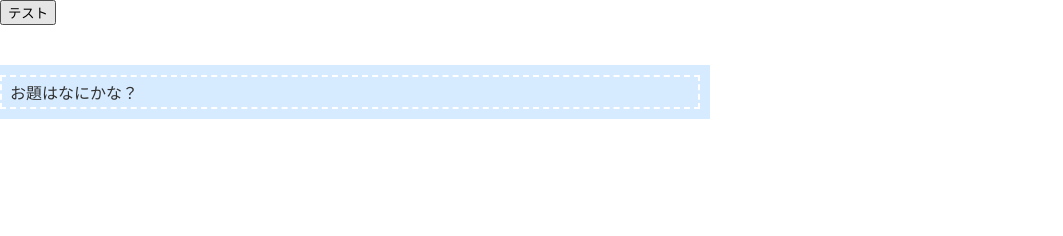
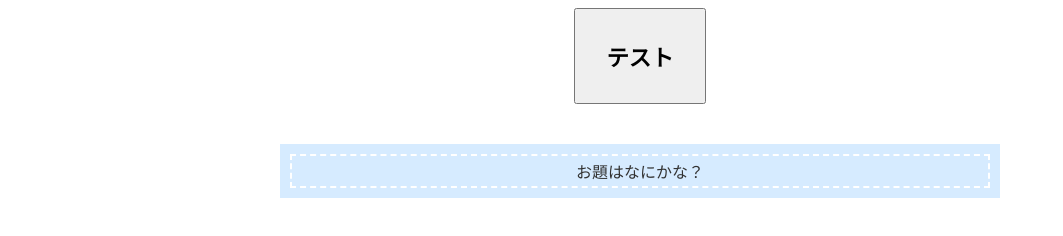
Before and after one commit to T-maruNa/test, a plain HTML site: page index.html in a window 1280 px wide. Shown: the whole page, without its empty margins (0-1063 px from the left). Drawn offline with Linux system fonts and the light colour scheme.

Commit message:
Update style.css

```diff
--- a/css/style.css
+++ b/css/style.css
@@ -6,13 +6,22 @@ body {
   margin-left : auto;
   width:700px;
 
-  margin: 0;
   height: 100vh;
 
+  text-align:center;
   align-items: center;
   justify-content: center;
 
   font-family: Helvetica neue, roboto;
+}
+button {
+  /* 文字サイズを1.4emに指定 */
+	font-size: 1.4em;
+	/* 文字の太さをboldに指定 */
+	font-weight: bold;
+	/* 縦方向に10px、
+	 * 横方向に30pxの余白を指定 */
+	padding: 30px 30px;
 }
 
 .theme {visibility:hidden;}
```
